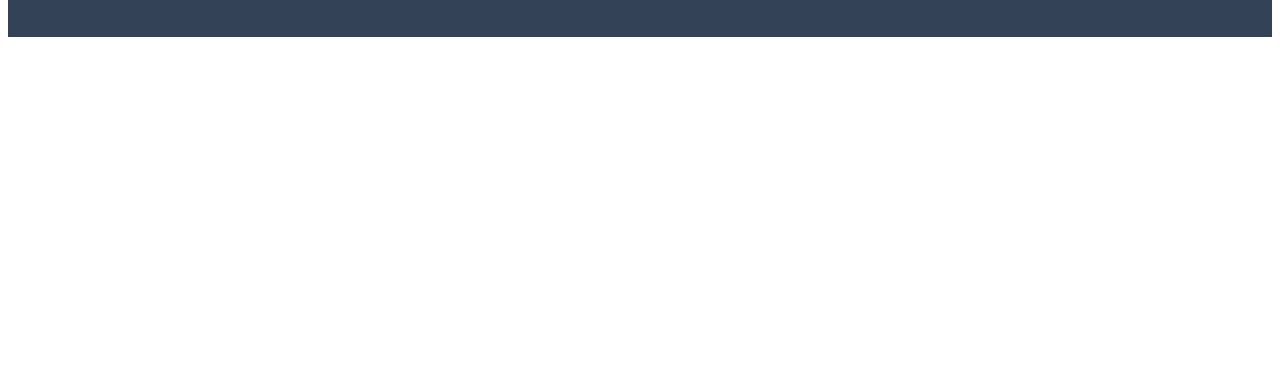
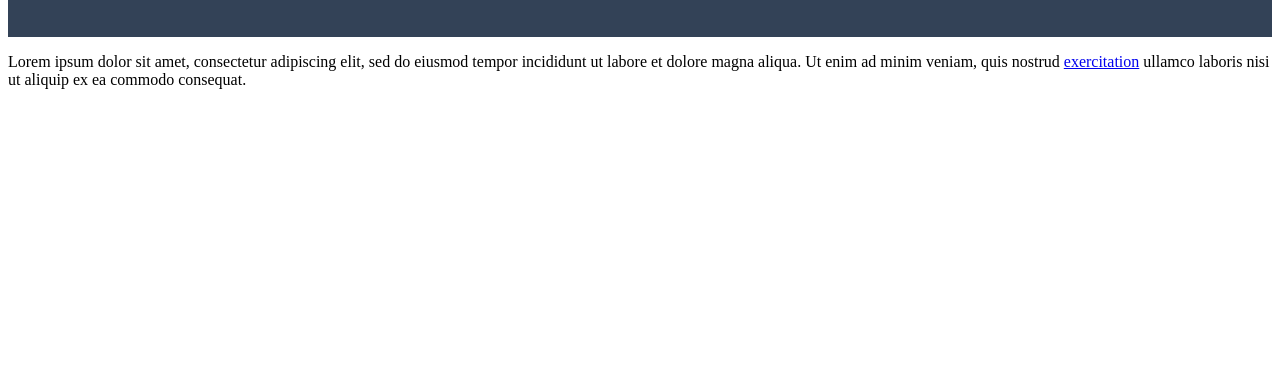
Before and after one commit to AaruushB/Odin_Project, a plain HTML site: page HTML and CSS/Inline vs. Block Elements/index.html in a window 1280 px wide. Shown: the part 411-800 px from the top of the page. Drawn offline with Linux system fonts and the light colour scheme.

Commit message:
Added the paragraph with spans for later styling

```diff
--- a/HTML and CSS/Inline vs. Block Elements/index.html
+++ b/HTML and CSS/Inline vs. Block Elements/index.html
@@ -35,5 +35,11 @@
     <div class="container3">
         <h1>Container 3</h1>
     </div>
+    <p>
+        Lorem ipsum dolor sit amet, consectetur adipiscing elit, sed do
+        eiusmod tempor incididunt ut labore et dolore magna aliqua. Ut enim ad
+        minim veniam, <span class="highlight">quis nostrud <a href="https://www.dictionary.com/browse/exercitation">exercitation</a>
+  ullamco laboris</span> nisi ut aliquip ex ea commodo consequat.
+    </p>
 </body>
 </html>
```
